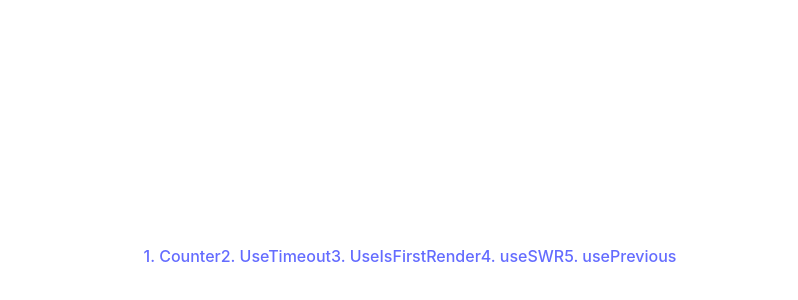
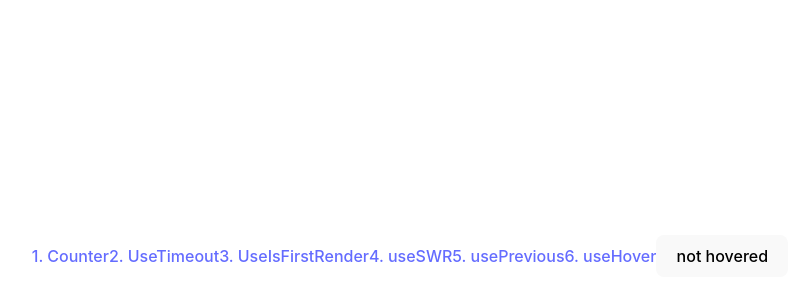
Before and after one commit to jojo51778/react-code-questions, a React (Vite) app: page /useHover in a window 1280 px wide. Shown: the part 144-444 px from the top of the page, without its empty margins (230-1028 px from the left). Built offline with nearby package versions, Linux system fonts and the light colour scheme.

Commit message:
feat: add useHover by useCallback

```diff
--- a/src/routes/index.jsx
+++ b/src/routes/index.jsx
@@ -3,6 +3,7 @@
 import FirstRender from '../views/react/FirstRender.jsx';
 import SWR from '../views/react/SWR.jsx';
 import Previous from '../views/react/Previous.jsx';
+import Hover from '../views/react/Hover.jsx';
 
 const routes = [
   { path: '/counter', element: <Counter />, name: 'Counter' },
@@ -10,8 +11,7 @@
   { path: '/useIsFirstRender', element: <FirstRender />, name: 'UseIsFirstRender' },
   { path: '/useSWR', element: <SWR />, name: 'useSWR' },
   { path: '/usePrevious', element: <Previous />, name: 'usePrevious' },
-
-
+  { path: '/useHover', element: <Hover />, name: 'useHover' },
 ];
 
 export default routes;
--- /dev/null
+++ b/src/views/react/Hover.jsx
@@ -0,0 +1,29 @@
+import { useState, useCallback, useRef} from 'react';
+
+function useHover() {
+  const ref = useRef();
+  const [isHover, setHover] = useState(false);
+  const handleMouseEnter = useCallback(() => setHover(true), []);
+  const handleMouseLeave = useCallback(() => setHover(false), []);
+  const callbackRef = useCallback(node => {
+    if (ref.current) {
+      ref.current.removeEventListener('mouseenter', handleMouseEnter);
+      ref.current.removeEventListener('mouseleave', handleMouseLeave);
+    }
+    ref.current = node;
+    ref.current.addEventListener('mouseenter', handleMouseEnter);
+    ref.current.addEventListener('mouseleave', handleMouseLeave);
+  },[handleMouseEnter, handleMouseLeave]);
+  return [callbackRef, isHover]
+}
+
+function Hover() {
+  const [ref, isHovered] = useHover()
+  return (
+    <>
+      <button id='hovered'  ref={ref}>{isHovered ? 'hovered' : 'not hovered'}</button>
+    </>
+  );
+}
+
+export default Hover;
```
